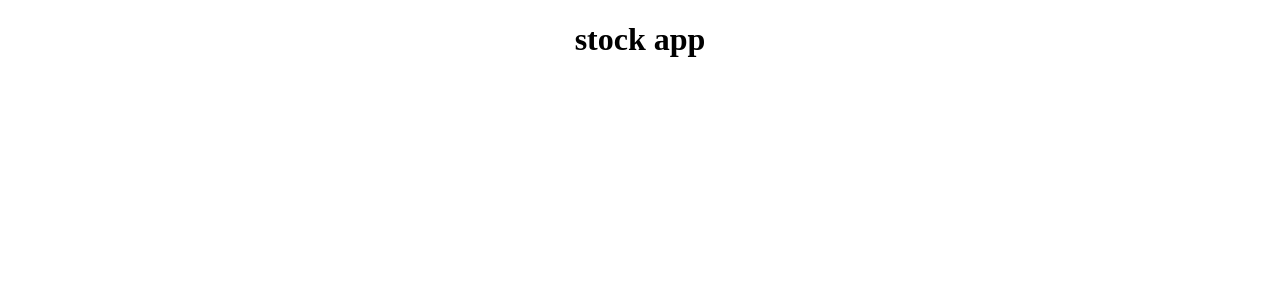
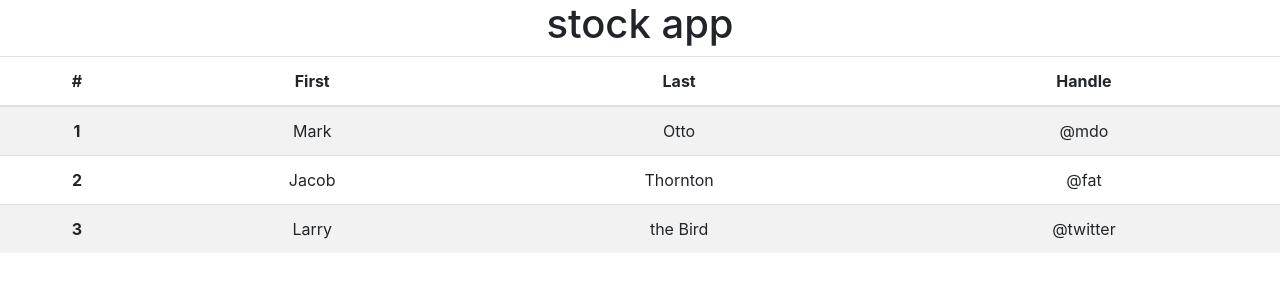
Before and after one commit to jane-git/stockapp, a React (Create React App) app: page / in a window 1280 px wide. Shown: the top 300 px of the page. Built offline with nearby package versions, Linux system fonts and the light colour scheme.

Commit message:
add bootstrap

```diff
--- a/public/index.html
+++ b/public/index.html
@@ -14,6 +14,7 @@
       manifest.json provides metadata used when your web app is installed on a
       user's mobile device or desktop. See https://developers.google.com/web/fundamentals/web-app-manifest/
     -->
+    <link rel="stylesheet" href="https://stackpath.bootstrapcdn.com/bootstrap/4.4.1/css/bootstrap.min.css" integrity="sha384-Vkoo8x4CGsO3+Hhxv8T/Q5PaXtkKtu6ug5TOeNV6gBiFeWPGFN9MuhOf23Q9Ifjh" crossorigin="anonymous">
     <link rel="manifest" href="%PUBLIC_URL%/manifest.json" />
     <!--
       Notice the use of %PUBLIC_URL% in the tags above.
@@ -24,11 +25,14 @@
       work correctly both with client-side routing and a non-root public URL.
       Learn how to configure a non-root public URL by running `npm run build`.
     -->
-    <title>React App</title>
+    <title>Jane's Stock App</title>
   </head>
   <body>
     <noscript>You need to enable JavaScript to run this app.</noscript>
     <div id="root"></div>
+    <script src="https://code.jquery.com/jquery-3.4.1.slim.min.js" integrity="sha384-J6qa4849blE2+poT4WnyKhv5vZF5SrPo0iEjwBvKU7imGFAV0wwj1yYfoRSJoZ+n" crossorigin="anonymous"></script>
+<script src="https://cdn.jsdelivr.net/npm/popper.js@1.16.0/dist/umd/popper.min.js" integrity="sha384-Q6E9RHvbIyZFJoft+2mJbHaEWldlvI9IOYy5n3zV9zzTtmI3UksdQRVvoxMfooAo" crossorigin="anonymous"></script>
+<script src="https://stackpath.bootstrapcdn.com/bootstrap/4.4.1/js/bootstrap.min.js" integrity="sha384-wfSDF2E50Y2D1uUdj0O3uMBJnjuUD4Ih7YwaYd1iqfktj0Uod8GCExl3Og8ifwB6" crossorigin="anonymous"></script>
     <!--
       This HTML file is a template.
       If you open it directly in the browser, you will see an empty page.
--- a/src/App.js
+++ b/src/App.js
@@ -5,6 +5,36 @@ function App() {
   return (
     <div className="App">
      <h1>stock app</h1>
+     <table class="table table-striped">
+  <thead>
+    <tr>
+      <th scope="col">#</th>
+      <th scope="col">First</th>
+      <th scope="col">Last</th>
+      <th scope="col">Handle</th>
+    </tr>
+  </thead>
+  <tbody>
+    <tr>
+      <th scope="row">1</th>
+      <td>Mark</td>
+      <td>Otto</td>
+      <td>@mdo</td>
+    </tr>
+    <tr>
+      <th scope="row">2</th>
+      <td>Jacob</td>
+      <td>Thornton</td>
+      <td>@fat</td>
+    </tr>
+    <tr>
+      <th scope="row">3</th>
+      <td>Larry</td>
+      <td>the Bird</td>
+      <td>@twitter</td>
+    </tr>
+  </tbody>
+</table>
     </div>
   );
 }
```
